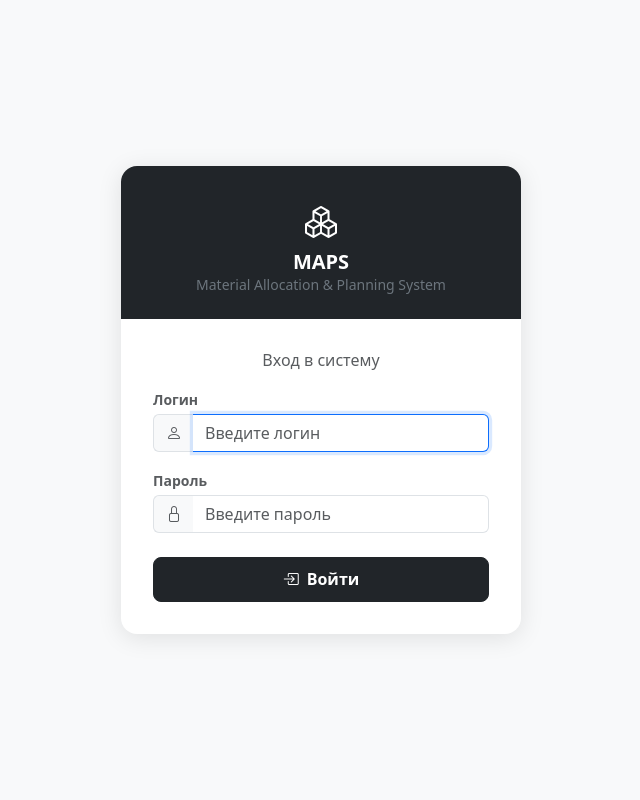
After one commit to DaniarSher81212/maps, a FastAPI app: template app/api/templates/login.html in a window 1280 px wide. The commit adds this page. Shown: the whole page, without its empty margins (319-959 px from the left). Run offline with FastAPI, Linux system fonts and the light colour scheme; the template is opened without the code that fills it, so the values that code supplies are empty.

Commit message:
feat(auth): добавить вход в дашборд по логину и паролю
- SessionMiddleware с подписанной cookie (itsdangerous)
- Новые маршруты GET/POST /login и POST /logout (app/api/routes/auth.py)
- Страница входа login.html в стиле дашборда (Bootstrap 5)
- Защита GET / — редирект на /login без сессии
- Три новых поля в Settings: secret_key, maps_username, maps_password
- Логин по умолчанию: admin / maps2026
- hmac.compare_digest для защиты от timing-атак
- Кнопка «Выйти» с именем пользователя в навбаре

Co-Authored-By: Claude Sonnet 4.6 <noreply@anthropic.com>

```diff
--- a/app/api/main.py
+++ b/app/api/main.py
@@ -7,7 +7,10 @@ app/api/main.py — Главный FastAPI-модуль MAPS
     поддерживает async/await, типизацию через Pydantic.
 
 Структура приложения:
-    GET  /                          — HTML-дашборд (главная страница)
+    GET  /login                     — страница входа
+    POST /login                     — проверка логина/пароля
+    POST /logout                    — выход из системы
+    GET  /                          — HTML-дашборд (главная страница, требует авторизации)
     GET  /api/status                — статус системы + текущая сессия (JSON)
     POST /api/allocate              — запустить распределение (JSON)
     POST /api/import/requirements   — загрузить потребности (multipart)
@@ -29,10 +32,12 @@ app/api/main.py — Главный FastAPI-модуль MAPS
 from pathlib import Path
 
 from fastapi import FastAPI, Request
-from fastapi.responses import HTMLResponse
+from fastapi.responses import HTMLResponse, RedirectResponse
 from fastapi.templating import Jinja2Templates
+from starlette.middleware.sessions import SessionMiddleware
 
-from app.api.routes import ai, allocation, export, import_, status
+from app.api.routes import ai, allocation, auth, export, import_, status
+from app.core.config import settings
 
 # Путь к папке с HTML-шаблонами (рядом с этим файлом)
 BASE_DIR = Path(__file__).parent
@@ -46,14 +51,30 @@ app = FastAPI(
     version="2.0.0",
 )
 
+# =============================================================================
+# Middleware
+# =============================================================================
+# SessionMiddleware хранит данные сессии в подписанной cookie.
+# secret_key — ключ для подписи: знает только сервер, клиент не может подделать.
+# https_only=False — разрешаем куки по HTTP (нужно для разработки без SSL).
+app.add_middleware(
+    SessionMiddleware,
+    secret_key=settings.secret_key,
+    https_only=False,
+    session_cookie="maps_session",
+    max_age=86400,  # сессия живёт 24 часа
+)
+
 # Jinja2Templates — рендерит HTML из шаблонов (как в Django/Flask)
 templates = Jinja2Templates(directory=BASE_DIR / "templates")
 
 # =============================================================================
 # Подключение роутеров
 # =============================================================================
-# Каждый роутер — это отдельный файл с группой эндпоинтов.
-# prefix="/api" означает что все URL в роутере начинаются с /api/...
+# Роутер авторизации — /login и /logout (без prefix, они на корневом уровне)
+app.include_router(auth.router)
+
+# Остальные роутеры — все под /api/...
 app.include_router(status.router, prefix="/api", tags=["Статус"])
 app.include_router(allocation.router, prefix="/api", tags=["Распределение"])
 app.include_router(import_.router, prefix="/api", tags=["Импорт"])
@@ -62,16 +83,19 @@ app.include_router(ai.router, prefix="/api", tags=["AI-анализ"])
 
 
 # =============================================================================
-# Главная страница — HTML-дашборд
+# Главная страница — HTML-дашборд (защищена авторизацией)
 # =============================================================================
-@app.get("/", response_class=HTMLResponse)
-def dashboard(request: Request) -> HTMLResponse:
+@app.get("/", response_class=HTMLResponse, response_model=None)
+def dashboard(request: Request) -> HTMLResponse | RedirectResponse:
     """
     Отдать HTML-дашборд.
 
-    Request нужен Jinja2 для рендеринга шаблона (передаётся внутрь как контекст).
+    Сначала проверяем: вошёл ли пользователь? Если нет — редирект на /login.
     Данные для карточек статуса и таблицы сессий загружаются через JavaScript
     (fetch /api/status) — так страница работает быстро.
     """
-    # Starlette 1.0+: request передаётся первым аргументом, не в context dict
-    return templates.TemplateResponse(request, "index.html")
+    if not request.session.get("authenticated"):
+        return RedirectResponse(url="/login", status_code=302)
+    # Передаём username в шаблон чтобы показать его в навбаре
+    username = request.session.get("username", "")
+    return templates.TemplateResponse(request, "index.html", {"username": username})
--- /dev/null
+++ b/app/api/templates/login.html
@@ -0,0 +1,106 @@
+<!DOCTYPE html>
+<html lang="ru">
+<head>
+    <meta charset="UTF-8">
+    <meta name="viewport" content="width=device-width, initial-scale=1.0">
+    <title>MAPS — Вход</title>
+    <link href="https://cdn.jsdelivr.net/npm/bootstrap@5.3.3/dist/css/bootstrap.min.css" rel="stylesheet">
+    <link href="https://cdn.jsdelivr.net/npm/bootstrap-icons@1.11.3/font/bootstrap-icons.css" rel="stylesheet">
+    <style>
+        body {
+            background-color: #f8f9fa;
+            min-height: 100vh;
+            display: flex;
+            flex-direction: column;
+        }
+        .login-wrapper {
+            flex: 1;
+            display: flex;
+            align-items: center;
+            justify-content: center;
+        }
+        .login-card {
+            width: 100%;
+            max-width: 400px;
+            border: none;
+            border-radius: 16px;
+            box-shadow: 0 4px 24px rgba(0,0,0,.10);
+        }
+        .login-header {
+            background: #212529;
+            border-radius: 16px 16px 0 0;
+            padding: 2rem 2rem 1.5rem;
+            text-align: center;
+        }
+        .login-body {
+            padding: 2rem;
+        }
+        .btn-login {
+            font-size: 1rem;
+            padding: 0.6rem 0;
+            border-radius: 8px;
+        }
+        .form-control:focus {
+            border-color: #0d6efd;
+            box-shadow: 0 0 0 0.2rem rgba(13,110,253,.15);
+        }
+    </style>
+</head>
+<body>
+
+<div class="login-wrapper">
+    <div class="login-card card">
+        <!-- Шапка -->
+        <div class="login-header">
+            <div class="text-white mb-1" style="font-size: 2rem;">
+                <i class="bi bi-boxes"></i>
+            </div>
+            <h5 class="text-white fw-bold mb-0">MAPS</h5>
+            <div class="text-secondary small">Material Allocation & Planning System</div>
+        </div>
+
+        <!-- Форма -->
+        <div class="login-body">
+            <h6 class="text-muted mb-3 text-center">Вход в систему</h6>
+
+            {% if error %}
+            <div class="alert alert-danger alert-dismissible py-2 small" role="alert">
+                <i class="bi bi-exclamation-triangle me-1"></i>{{ error }}
+                <button type="button" class="btn-close btn-sm" data-bs-dismiss="alert"></button>
+            </div>
+            {% endif %}
+
+            <form method="POST" action="/login">
+                <div class="mb-3">
+                    <label class="form-label small text-muted fw-semibold mb-1">Логин</label>
+                    <div class="input-group">
+                        <span class="input-group-text bg-light border-end-0">
+                            <i class="bi bi-person text-muted"></i>
+                        </span>
+                        <input type="text" name="username" class="form-control border-start-0"
+                               placeholder="Введите логин" autocomplete="username" autofocus required>
+                    </div>
+                </div>
+
+                <div class="mb-4">
+                    <label class="form-label small text-muted fw-semibold mb-1">Пароль</label>
+                    <div class="input-group">
+                        <span class="input-group-text bg-light border-end-0">
+                            <i class="bi bi-lock text-muted"></i>
+                        </span>
+                        <input type="password" name="password" class="form-control border-start-0"
+                               placeholder="Введите пароль" autocomplete="current-password" required>
+                    </div>
+                </div>
+
+                <button type="submit" class="btn btn-dark w-100 btn-login fw-semibold">
+                    <i class="bi bi-box-arrow-in-right me-2"></i>Войти
+                </button>
+            </form>
+        </div>
+    </div>
+</div>
+
+<script src="https://cdn.jsdelivr.net/npm/bootstrap@5.3.3/dist/js/bootstrap.bundle.min.js"></script>
+</body>
+</html>
--- a/pyproject.toml
+++ b/pyproject.toml
@@ -52,6 +52,7 @@ dependencies = [
     "uvicorn[standard]>=0.29.0", # ASGI-сервер для запуска FastAPI
     "jinja2>=3.1.0",             # Шаблонизатор HTML для дашборда
     "python-multipart>=0.0.9",   # Поддержка загрузки файлов (multipart/form-data)
+    "itsdangerous>=2.1.0",       # Подписанные куки для сессий (SessionMiddleware)
 
     # --- AI ---
     "anthropic>=0.40.0",  # Claude API для AI-анализа дефицита
```
Also changed, not shown: app/api/routes/auth.py (added, +70 -0 lines), app/api/templates/index.html (+13 -1 lines), app/core/config.py (+8 -0 lines).
